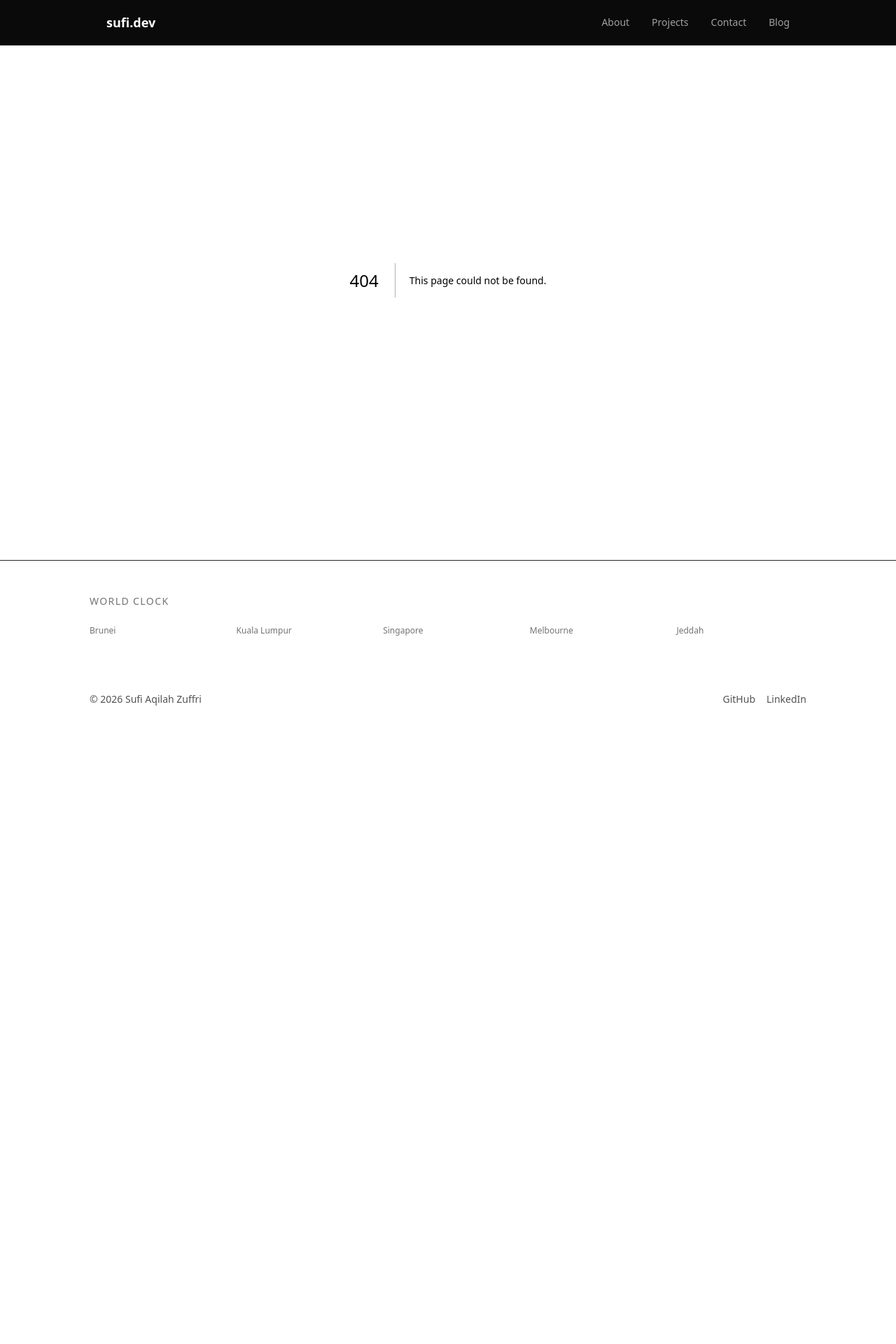
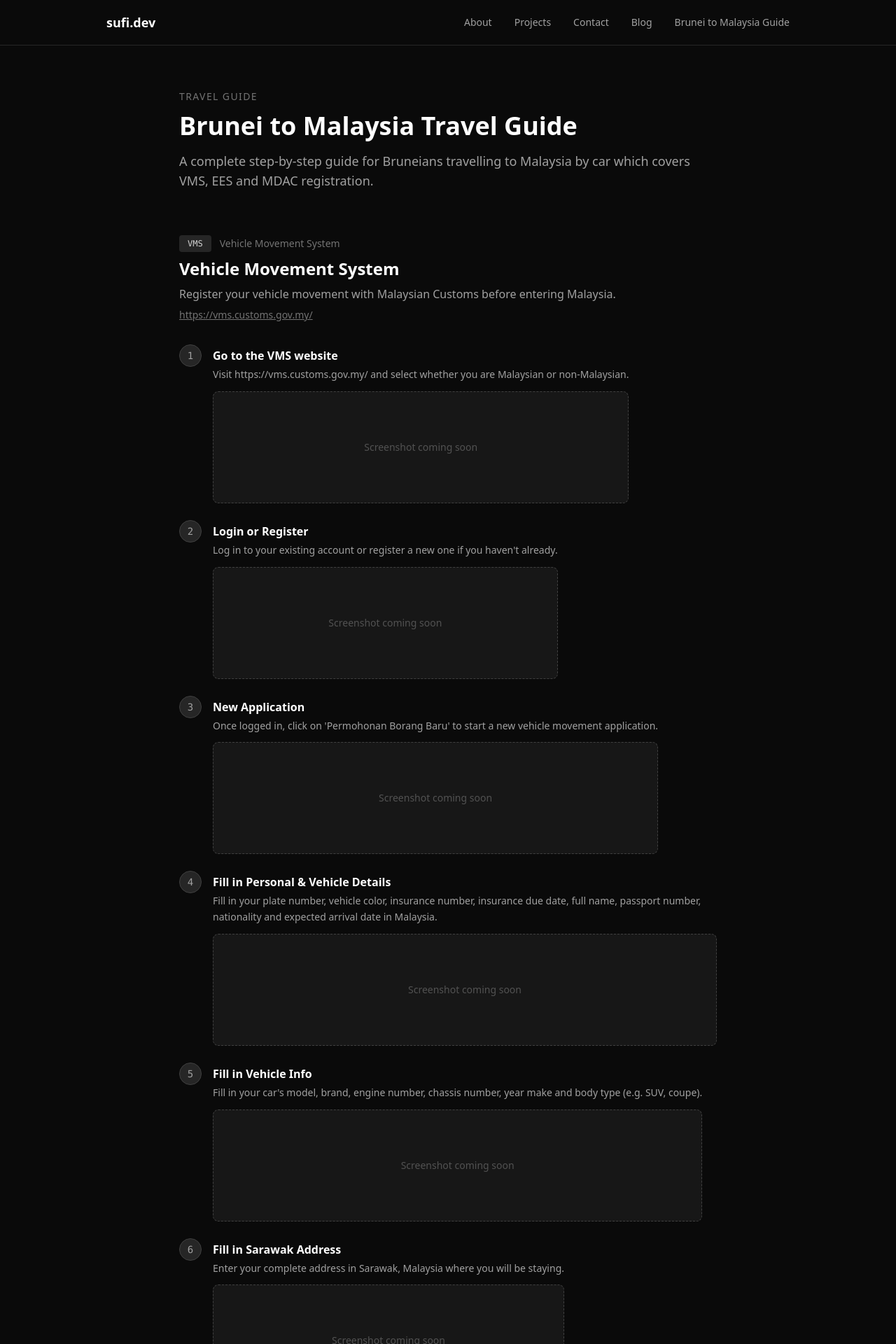
Before and after one commit to Sufiaqilah/my-portfolio, a Next.js app: page /bn-my-guide in a window 1280 px wide. Before the commit this address had no page. Shown: the top 1920 px of the page at 70% size. Before the commit the page ends 1057 px from the top, so only its background shows below. Built offline with nearby package versions, Linux system fonts and the light colour scheme.

Commit message:
add brunei to malaysia guide

```diff
--- /dev/null
+++ b/app/bn-my-guide/page.tsx
@@ -0,0 +1,160 @@
+const guides = [
+  {
+    id: "vms",
+    title: "VMS",
+    subtitle: "Vehicle Movement System",
+    url: "https://vms.customs.gov.my/",
+    description: "Register your vehicle movement with Malaysian Customs before entering Malaysia.",
+    steps: [
+      {
+        step: 1,
+        title: "Go to the VMS website",
+        description: "Visit https://vms.customs.gov.my/ and select whether you are Malaysian or non-Malaysian.",
+      },
+      {
+        step: 2,
+        title: "Login or Register",
+        description: "Log in to your existing account or register a new one if you haven't already.",
+      },
+      {
+        step: 3,
+        title: "New Application",
+        description: "Once logged in, click on 'Permohonan Borang Baru' to start a new vehicle movement application.",
+      },
+      {
+        step: 4,
+        title: "Fill in Personal & Vehicle Details",
+        description: "Fill in your plate number, vehicle color, insurance number, insurance due date, full name, passport number, nationality and expected arrival date in Malaysia.",
+      },
+      {
+        step: 5,
+        title: "Fill in Vehicle Info",
+        description: "Fill in your car's model, brand, engine number, chassis number, year make and body type (e.g. SUV, coupe).",
+      },
+      {
+        step: 6,
+        title: "Fill in Sarawak Address",
+        description: "Enter your complete address in Sarawak, Malaysia where you will be staying.",
+      },
+      {
+        step: 7,
+        title: "Submit & Get QR Code",
+        description: "Review your details and submit. A QR code will be generated — save or screenshot it for use at the border.",
+      },
+    ],
+  },
+  {
+    id: "ees",
+    title: "EES",
+    subtitle: "Electronic Exit System",
+    url: "https://login.bdnsw.gov.bn/ees/user/login",
+    description: "Apply for an exit pass through Brunei's Electronic Exit System before leaving Brunei.",
+    steps: [
+      {
+        step: 1,
+        title: "Go to the EES website",
+        description: "Visit the EES portal and log in. If you don't have an account, register first.",
+      },
+      {
+        step: 2,
+        title: "New Pass Application",
+        description: "Click on 'New Pass Application' and select your mode of travel and type of travel.",
+      },
+      {
+        step: 3,
+        title: "Select Control Post",
+        description: "Choose which border control post you will be using — Sungai Tujoh, Ferry Serasa, Kuala Lurah, Ujong Jalan Temburong or Labu Temburong.",
+      },
+      {
+        step: 4,
+        title: "Fill in Applicant Details",
+        description: "Fill in your personal details. Indicate whether you are the driver and whether you have a Frequent Commuter Pass.",
+      },
+      {
+        step: 5,
+        title: "Create Pass & Enter Vehicle Details",
+        description: "Click 'Create Pass'. Enter your country of vehicle registration and plate number. If the vehicle has been used before, details will auto-fill. Otherwise enter chassis and engine number manually.",
+      },
+      {
+        step: 6,
+        title: "Review & Agree",
+        description: "Review all vehicle details, agree to the terms and click Next.",
+      },
+      {
+        step: 7,
+        title: "Make Payment & Get QR Code",
+        description: "Complete the payment. A QR code will be generated — save it for use at the border.",
+      },
+    ],
+  },
+  {
+    id: "mdac",
+    title: "MdAC",
+    subtitle: "Malaysian Digital Arrival Card",
+    url: "https://imigresen-online.imi.gov.my/mdac/main",
+    description: "Register your arrival into Malaysia with the Malaysian Immigration Department.",
+    steps: [
+      {
+        step: 1,
+        title: "Go to the MdAC website",
+        description: "Visit https://imigresen-online.imi.gov.my/mdac/main and click Register.",
+      },
+      {
+        step: 2,
+        title: "Fill in Your Details",
+        description: "Fill in your personal details including your mode of travel — whether by flight, land or boat. Have your vehicle registration number ready.",
+      },
+      {
+        step: 3,
+        title: "Submit",
+        description: "Review your details and submit. Keep a copy of your submission for reference at the border.",
+      },
+    ],
+  },
+];
+
+export default function MiriGuidePage() {
+  return (
+    <main className="min-h-screen bg-neutral-950 px-6 pt-32 pb-24">
+      <div className="max-w-3xl mx-auto">
+        <p className="text-neutral-500 text-sm mb-3 tracking-widest uppercase">Travel Guide</p>
+        <h1 className="text-4xl font-bold text-white mb-4">Brunei to Malaysia Travel Guide</h1>
+        <p className="text-neutral-400 text-lg mb-16">
+          A complete step-by-step guide for Bruneians travelling to Malaysia by car which covers VMS, EES and MDAC registration.
+        </p>
+
+        <div className="flex flex-col gap-20">
+          {guides.map((guide) => (
+            <div key={guide.id}>
+              <div className="flex items-center gap-3 mb-2">
+                <span className="px-3 py-1 bg-neutral-800 text-neutral-300 text-xs font-mono rounded">{guide.title}</span>
+                <span className="text-neutral-500 text-sm">{guide.subtitle}</span>
+              </div>
+              <h2 className="text-2xl font-bold text-white mb-2">{guide.subtitle}</h2>
+              <p className="text-neutral-400 mb-2">{guide.description}</p>
+              <a href={guide.url} target="_blank" className="text-sm text-neutral-500 hover:text-white transition-colors underline mb-8 block">{guide.url}</a>
+
+              <div className="flex flex-col gap-6">
+                {guide.steps.map((item) => (
+                  <div key={item.step} className="flex gap-4">
+                    <div className="shrink-0 w-8 h-8 rounded-full bg-neutral-800 border border-neutral-700 flex items-center justify-center text-sm text-neutral-400 font-mono">
+                      {item.step}
+                    </div>
+                    <div className="pt-1">
+                      <h3 className="text-white font-semibold mb-1">{item.title}</h3>
+                      <p className="text-neutral-400 text-sm leading-relaxed">{item.description}</p>
+                      {/* Screenshot placeholder */}
+                      <div className="mt-3 w-full h-40 bg-neutral-900 border border-dashed border-neutral-700 rounded-lg flex items-center justify-center">
+                        <span className="text-neutral-600 text-sm">Screenshot coming soon</span>
+                      </div>
+                    </div>
+                  </div>
+                ))}
+              </div>
+            </div>
+          ))}
+        </div>
+      </div>
+    </main>
+  );
+}
--- a/app/components/Navbar.tsx
+++ b/app/components/Navbar.tsx
@@ -15,7 +15,7 @@ export default function Navbar() {
           <a href="#projects" className="hover:text-white transition-colors">Projects</a>
           <a href="#contact" className="hover:text-white transition-colors">Contact</a>
           <a href="#blog" className="hover:text-white transition-colors">Blog</a>
-
+            <a href="/bn-my-guide" className="hover:text-white transition-colors">Brunei to Malaysia Guide</a>
         </div>
 
         {/* Hamburger button */}
@@ -36,6 +36,7 @@ export default function Navbar() {
           <a href="#projects" onClick={() => setIsOpen(false)} className="hover:text-white transition-colors">Projects</a>
           <a href="#contact" onClick={() => setIsOpen(false)} className="hover:text-white transition-colors">Contact</a>
           <a href="#blog" onClick={() => setIsOpen(false)} className="hover:text-white transition-colors">Blog</a>
+          <a href="/bn-my-guide" onClick={() => setIsOpen(false)} className="hover:text-white transition-colors">Brunei to Malaysia Guide</a>
         </div>
       )}
     </nav>
```
